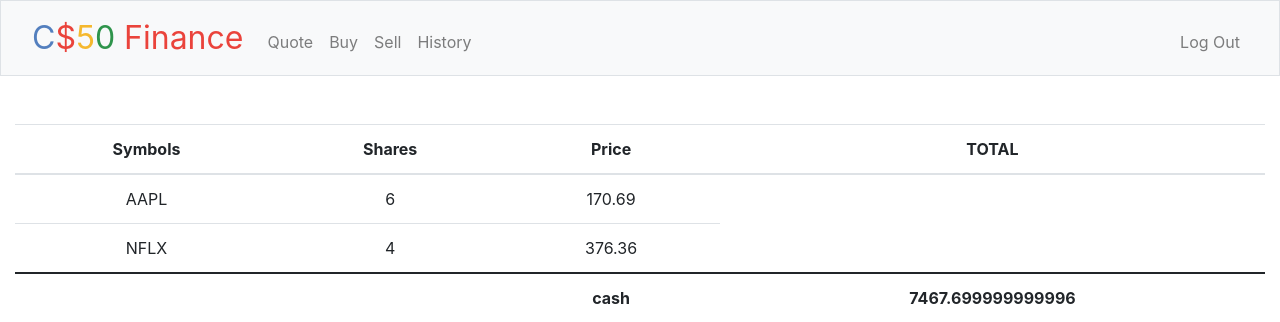
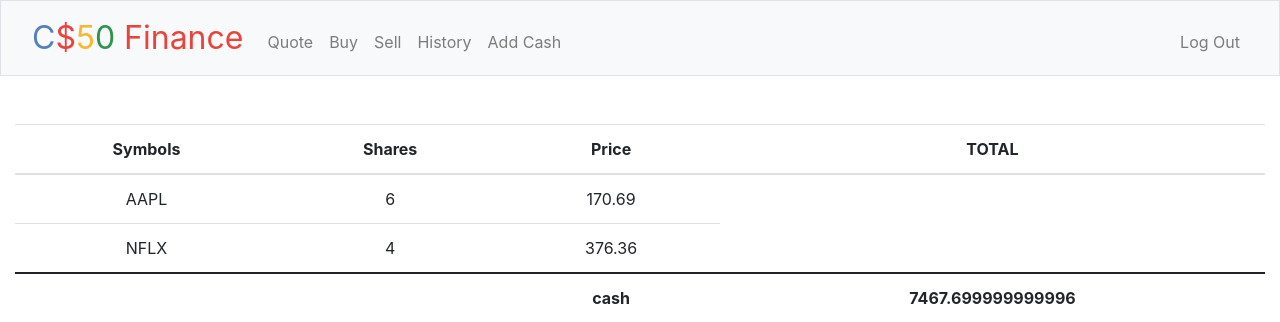
Before and after one commit to johnbull-eghianruwa/cs50x-assignments-and-finalProject, a Flask app: page / in a window 1280 px wide. Shown: the top 322 px of the page. Run offline with Flask 3, Linux system fonts and the light colour scheme; a user stored in the database is signed in; some libraries are stand-ins or nearby versions.

Commit message:
Sun, Oct 1, 2023, 12:01 AM +02:00

```diff
--- a/finance/templates/layout.html
+++ b/finance/templates/layout.html
@@ -37,6 +37,7 @@
                             <li class="nav-item"><a class="nav-link" href="/buy">Buy</a></li>
                             <li class="nav-item"><a class="nav-link" href="/sell">Sell</a></li>
                             <li class="nav-item"><a class="nav-link" href="/history">History</a></li>
+                            <li class="nav-item"><a class="nav-link" href="/add_">Add Cash</a></li>
                         </ul>
                         <ul class="navbar-nav ms-auto mt-2">
                             <li class="nav-item"><a class="nav-link" href="/logout">Log Out</a></li>
```
